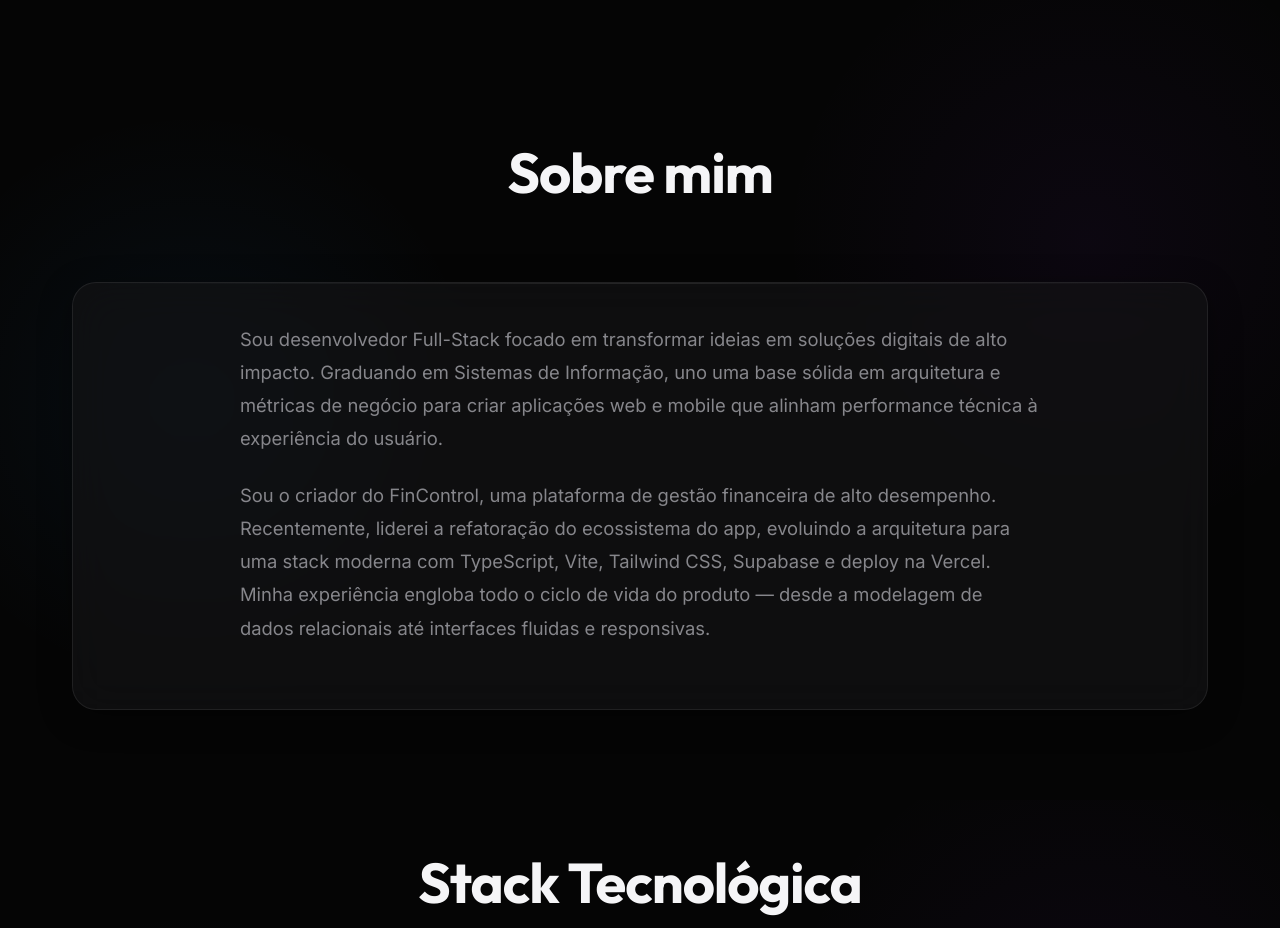
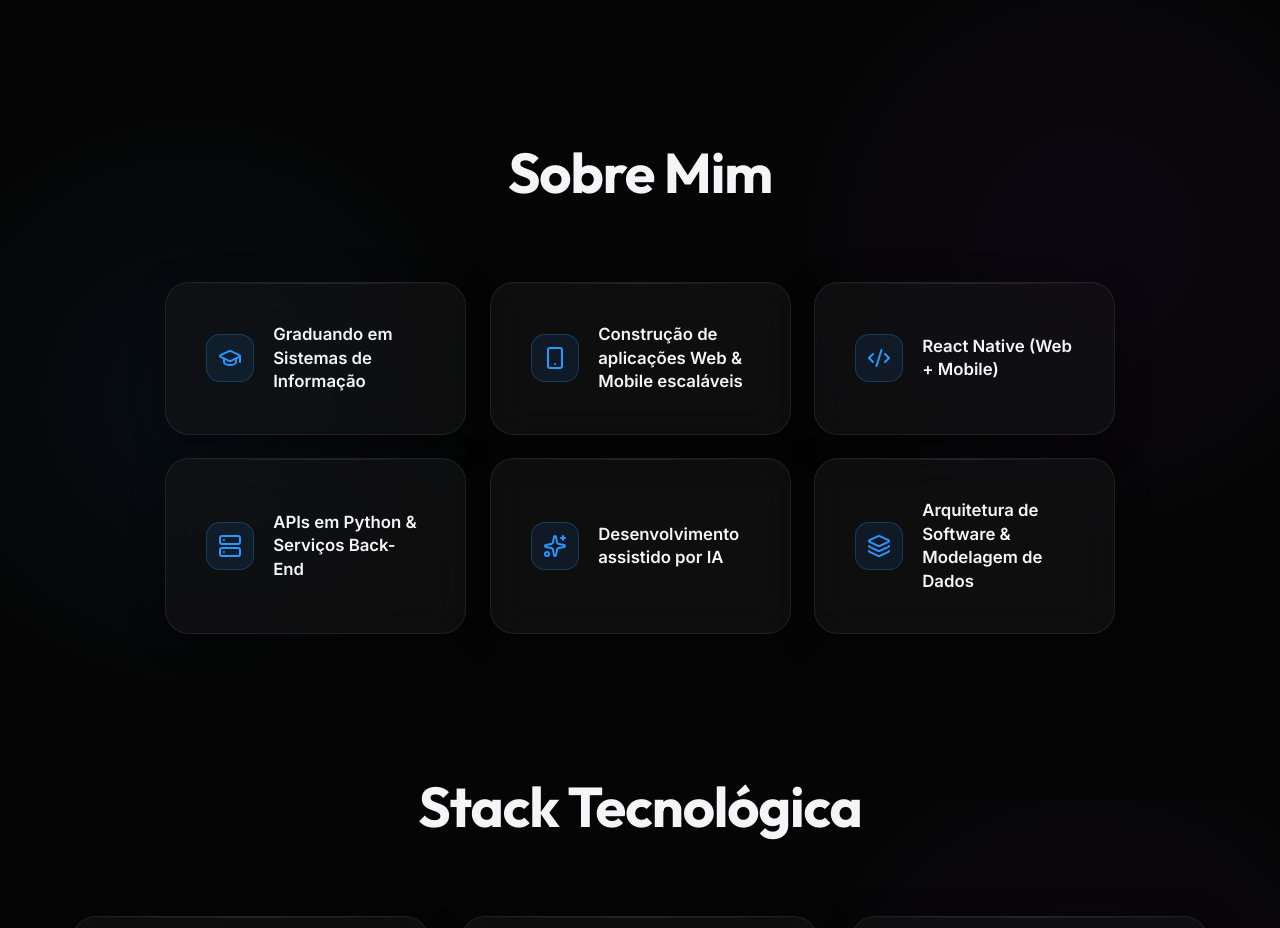
Before and after one commit to VictorMussoline/Portfolio-Dev, a React (Vite) app: page / in a window 1280 px wide. Shown: the part 800-1728 px from the top of the page. Built offline with nearby package versions, Linux system fonts and the light colour scheme; no server answers.

Commit message:
feat: revamp about section into a scannable grid with interactive icon cards and localized highlights

```diff
--- a/src/App.css
+++ b/src/App.css
@@ -227,22 +227,62 @@ section {
   margin: -3rem auto 4rem auto;
 }
 
-/* --- TEXT CONTENT --- */
-.about-text {
-  font-size: 1.15rem;
-  color: var(--text-muted);
-  line-height: 1.8;
-  max-width: 800px;
+/* --- ABOUT SECTION (REVAMPED SCANNABLE GRID) --- */
+.about-grid {
+  display: grid;
+  grid-template-columns: repeat(auto-fit, minmax(280px, 1fr));
+  gap: 1.5rem;
+  max-width: 950px;
   margin: 0 auto;
-  text-align: left;
 }
 
-.about-text strong {
-  color: var(--text-main);
+.about-item-card {
+  background: var(--bg-card);
+  backdrop-filter: blur(20px);
+  -webkit-backdrop-filter: blur(20px);
+  border: 1px solid var(--border);
+  border-radius: 20px;
+  padding: 1.5rem 1.8rem;
+  display: flex;
+  align-items: center;
+  gap: 1.2rem;
+  box-shadow: var(--glass-shadow);
+  transition: all 0.3s ease;
+  height: 100%;
 }
 
-.about-text p {
-  margin-bottom: 1.5rem;
+.about-item-card:hover {
+  transform: translateY(-4px);
+  background: rgba(30, 30, 35, 0.75);
+}
+
+.about-icon-wrapper {
+  width: 48px;
+  height: 48px;
+  border-radius: 14px;
+  background: rgba(41, 151, 255, 0.1);
+  border: 1px solid rgba(41, 151, 255, 0.25);
+  display: flex;
+  align-items: center;
+  justify-content: center;
+  flex-shrink: 0;
+  transition: transform 0.3s ease;
+}
+
+.about-item-card:hover .about-icon-wrapper {
+  transform: scale(1.1);
+  background: rgba(41, 151, 255, 0.2);
+}
+
+.about-icon {
+  color: var(--primary);
+}
+
+.about-item-text {
+  font-size: 1.05rem;
+  font-weight: 600;
+  color: var(--text-main);
+  line-height: 1.4;
 }
 
 /* --- GLASSMORPHISM CARDS --- */
--- a/src/App.tsx
+++ b/src/App.tsx
@@ -1,4 +1,4 @@
-import { Github, Linkedin, Mail, Globe, Download, Layers, MessageCircle, Database, Zap, Smartphone, RefreshCw } from "lucide-react";
+import { Github, Linkedin, Mail, Globe, Download, Layers, MessageCircle, Database, Zap, Smartphone, RefreshCw, GraduationCap, Code2, Server, Sparkles, CheckCircle2 } from "lucide-react";
 import { motion, useScroll, useTransform } from "framer-motion";
 import "./App.css";
 
@@ -15,6 +15,7 @@ import { ProjectSkeleton } from "./components/ProjectSkeleton";
 import Tilt from "react-parallax-tilt";
 
 const FEATURE_ICONS = [Layers, MessageCircle, Database, Zap, Smartphone, RefreshCw];
+const ABOUT_ICONS = [GraduationCap, Smartphone, Code2, Server, Sparkles, Layers];
 
 /**
  * Main Application Component
@@ -110,11 +111,20 @@ export default function Portfolio() {
       <section className="container">
         <AnimateOnScroll>
           <h2 className="section-title">{t.about.title}</h2>
-          <div className="card">
-            <div className="about-text">
-              <p>{t.about.p1}</p>
-              <p>{t.about.p2}</p>
-            </div>
+          <div className="about-grid">
+            {t.about.highlights.map((item: string, i: number) => {
+              const Icon = ABOUT_ICONS[i] || CheckCircle2;
+              return (
+                <Tilt key={i} tiltMaxAngleX={5} tiltMaxAngleY={5} scale={1.02} transitionSpeed={2000}>
+                  <div className="card about-item-card">
+                    <div className="about-icon-wrapper">
+                      <Icon size={24} className="about-icon" />
+                    </div>
+                    <span className="about-item-text">{item}</span>
+                  </div>
+                </Tilt>
+              );
+            })}
           </div>
         </AnimateOnScroll>
       </section>
--- a/src/i18n/en.ts
+++ b/src/i18n/en.ts
@@ -12,9 +12,15 @@ export const en = {
     btnCV: "Download CV",
   },
   about: {
-    title: "About me",
-    p1: "I am a Full-Stack developer focused on transforming ideas into high-impact digital solutions. Pursuing a degree in Information Systems, I combine a solid foundation in architecture and business metrics to create web and mobile applications that align technical performance with user experience.",
-    p2: "I am the creator of FinControl, a high-performance financial management platform. Recently, I led the refactoring of the app's ecosystem, evolving the architecture to a modern stack with TypeScript, Vite, Tailwind CSS, Supabase, and deployment on Vercel. My experience encompasses the entire product lifecycle — from relational data modeling to fluid and responsive interfaces.",
+    title: "About Me",
+    highlights: [
+      "Graduating in Information Systems",
+      "Building scalable Web & Mobile applications",
+      "React Native (Web + Mobile)",
+      "Python APIs & Back-End Services",
+      "AI-assisted Software Engineering",
+      "Software Architecture & Data Modeling",
+    ],
   },
   stack: {
     title: "Tech Stack",
--- a/src/i18n/pt.ts
+++ b/src/i18n/pt.ts
@@ -12,9 +12,15 @@ export const pt = {
     btnCV: "Baixar CV",
   },
   about: {
-    title: "Sobre mim",
-    p1: "Sou desenvolvedor Full-Stack focado em transformar ideias em soluções digitais de alto impacto. Graduando em Sistemas de Informação, uno uma base sólida em arquitetura e métricas de negócio para criar aplicações web e mobile que alinham performance técnica à experiência do usuário.",
-    p2: "Sou o criador do FinControl, uma plataforma de gestão financeira de alto desempenho. Recentemente, liderei a refatoração do ecossistema do app, evoluindo a arquitetura para uma stack moderna com TypeScript, Vite, Tailwind CSS, Supabase e deploy na Vercel. Minha experiência engloba todo o ciclo de vida do produto — desde a modelagem de dados relacionais até interfaces fluidas e responsivas.",
+    title: "Sobre Mim",
+    highlights: [
+      "Graduando em Sistemas de Informação",
+      "Construção de aplicações Web & Mobile escaláveis",
+      "React Native (Web + Mobile)",
+      "APIs em Python & Serviços Back-End",
+      "Desenvolvimento assistido por IA",
+      "Arquitetura de Software & Modelagem de Dados",
+    ],
   },
   stack: {
     title: "Stack Tecnológica",
--- a/src/index.css
+++ b/src/index.css
@@ -17,12 +17,12 @@
   100% { border-color: #ff0000; box-shadow: 0 0 15px rgba(255, 0, 0, 0.4); }
 }
 
-.btn-primary, .btn-outline, .social-btn, .card, .feature-item {
+.btn-primary, .btn-outline, .social-btn, .card, .feature-item, .about-item-card {
   transition: all 0.3s ease;
   border: 1px solid transparent;
 }
 
-.btn-primary:hover, .btn-outline:hover, .social-btn:hover, .card:hover, .feature-item:hover {
+.btn-primary:hover, .btn-outline:hover, .social-btn:hover, .card:hover, .feature-item:hover, .about-item-card:hover {
   animation: razer-rgb 2s linear infinite;
 }
 
@@ -34,6 +34,9 @@
 .card:nth-child(odd):hover { animation-delay: -0.7s; }
 .card:nth-child(even):hover { animation-delay: -1.3s; }
 
+.about-item-card:nth-child(odd):hover { animation-delay: -0.6s; }
+.about-item-card:nth-child(even):hover { animation-delay: -1.4s; }
+
 .feature-item:nth-child(3n):hover { animation-delay: -1.8s; }
 .feature-item:nth-child(3n+1):hover { animation-delay: -0.4s; }
 .feature-item:nth-child(3n+2):hover { animation-delay: -1.1s; }
```
